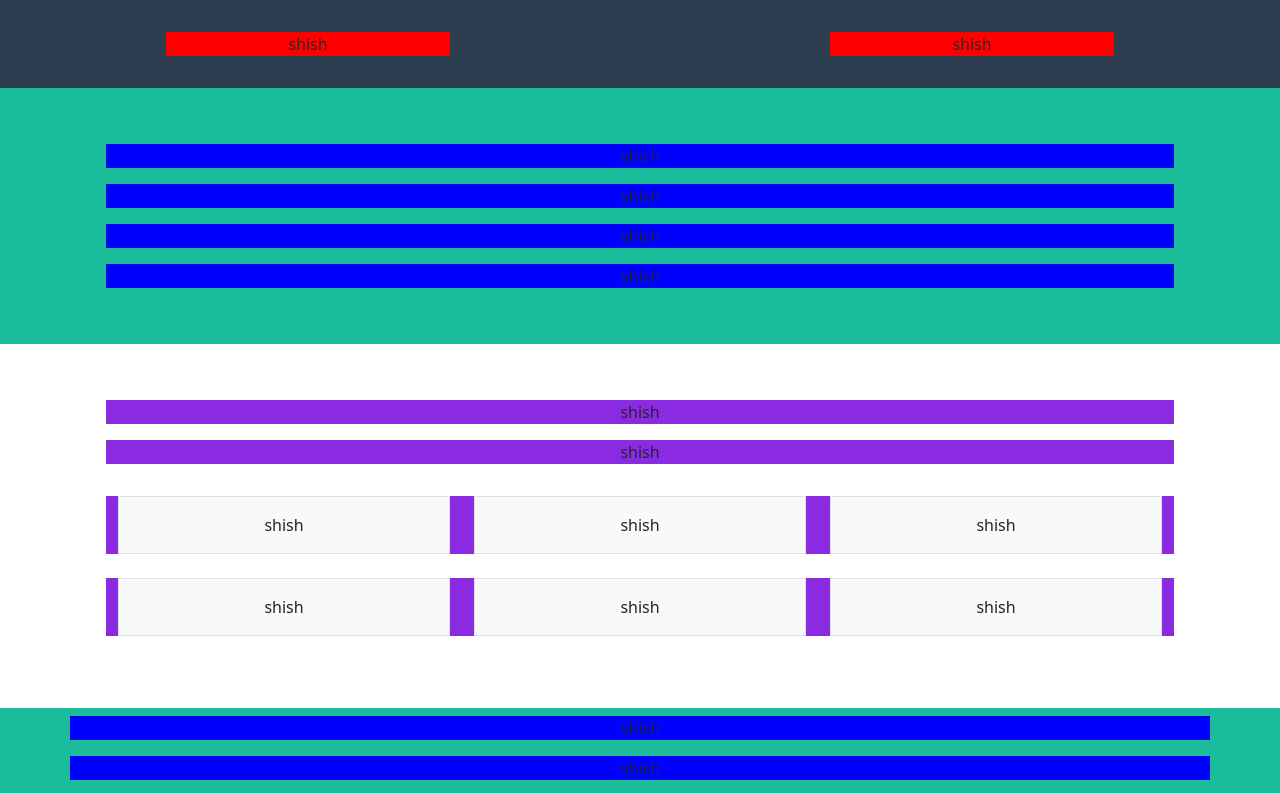
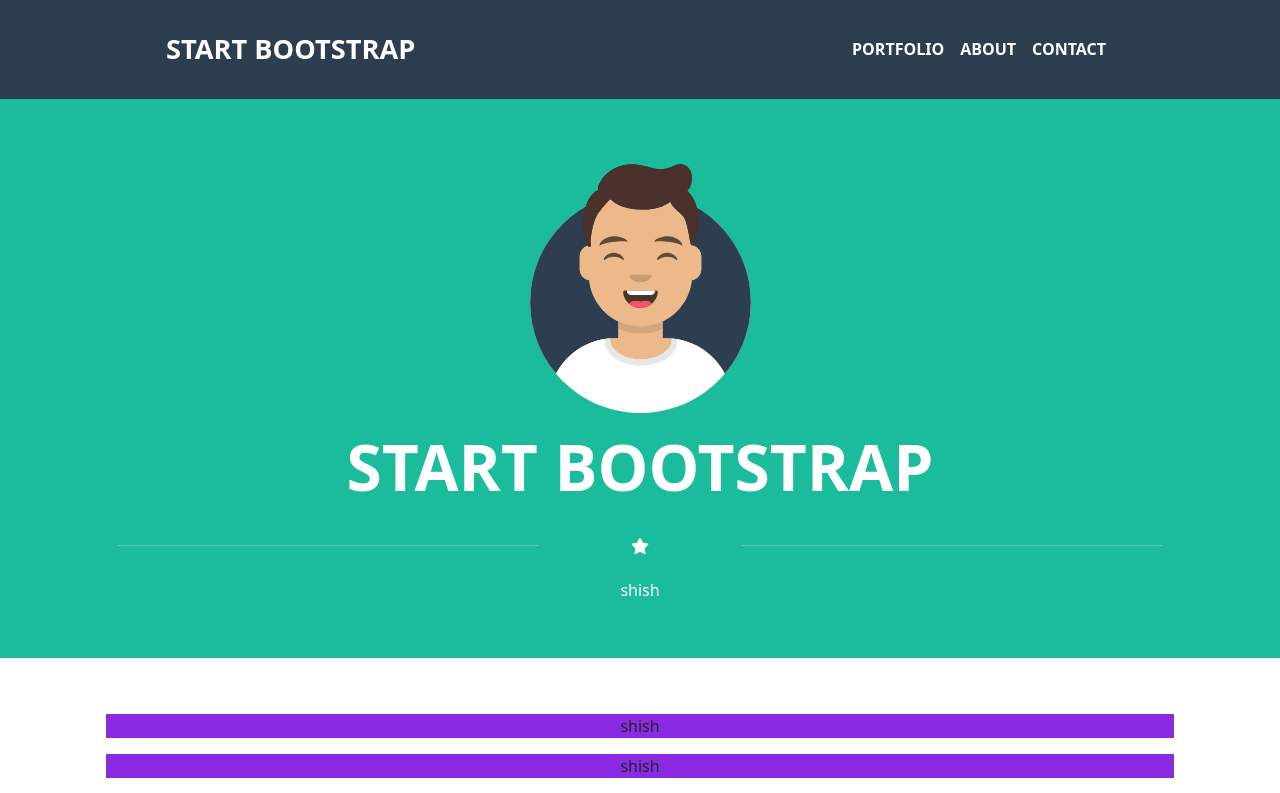
Before and after one commit to AnielloPiscopo/html-css-bootstrap-freelancer, a plain HTML site: page index.html in a window 1280 px wide. Shown: the top 793 px of the page. Drawn offline with nearby package versions, Linux system fonts and the light colour scheme.

Commit message:
Modified the navbar and the jumbodron

```diff
--- a/css/style.css
+++ b/css/style.css
@@ -1,9 +1,5 @@
 /* !-------------------------------------------------------------------
 MOMENTANEAL STYLES */
-header .logo-container,
-header ul{
-    background-color: red !important;
-}
 
 #jumbodron [class*='col'],
 #about [class*='col']{
@@ -35,6 +31,8 @@ GENERAL STYLE */
     --header-bg-color: #2c3e50;
     --jumbodron-bg-color: #1abc9c;
     --footer-utilities-bg-color:#3a546d;
+    --secondary-text-color: white;
+    --main-text-color:black;
 }
 
 
@@ -46,7 +44,7 @@ GENERAL STYLE */
 /* * CLASSES */
 
 /* ? COLORS */
-.bg-color-green{
+.my-bg-color-green{
     background-color: var(--jumbodron-bg-color);
 }
 
@@ -59,12 +57,30 @@ SPECIFIC STYLES */
 
 /* * HEADER */
 header{
+    color: var(--secondary-text-color);
     background-color: var(--header-bg-color);
 }
 
+header nav .my-nav-link,
+header a{
+    color: var(--secondary-text-color);
+}
+
+header nav button span{
+    color: white;
+}
 
 
 /* * MAIN */
+
+/* ? JUMBOTRON */
+#jumbotron{
+    color: var(--secondary-text-color);
+}
+
+#jumbotron .my-title{
+    font-size: 2.5rem;
+}
 
 
 
@@ -76,3 +92,53 @@ header{
 #copyright{
     background-color: var(--header-bg-color);
 }
+
+
+
+
+
+
+
+
+
+
+/* *------------------------------------------------------------------------------------------------------
+RESPONSIVENESS */
+
+/* * MD */
+@media screen and (min-width:768px){
+    /* * GENERAL STYLES */
+
+
+
+    /* * SPECIFIC STYLES */
+
+    /* ? HEADER */
+    header .my-logo{
+        font-size: 1.7rem !important;
+    }
+
+
+    /* ? MAIN */
+    #jumbotron .my-title{
+        font-size: 3rem;
+    }
+}
+
+
+
+
+
+/* * LG */
+@media screen and (min-width:992px){
+    /* * GENERAL STYLES */
+
+
+
+    /* * SPECIFIC STYLES */
+
+    /* ? MAIN */
+    #jumbotron .my-title{
+        font-size: 4rem;
+    }
+}
--- a/index.html
+++ b/index.html
@@ -33,39 +33,71 @@
     <body>
         <!-- * HEADER -->
         <header>
-            <!-- ? NAVBAR -->
-            <nav class="container-md py-3 px-5">
-                <div class="row align-items-center justify-content-between">
-                    <!-- * Logo -->
-                    <div class="col-6 col-md-5 col-lg-4">
-                        <div class="logo-container text-center d-block ms-md-5">shish</div>
-                    </div>
+            <!-- * NAVBAR -->
+            <nav class="navbar navbar-expand-md fw-bold text-uppercase py-4 px-3 px-md-5">
+                <div class="container-md justify-content-between px-lg-5">
+                    <!-- ? LOGO -->
+                    <a class="navbar-brand my-logo ms-lg-5" href="#">Start Bootstrap</a>
 
-                    <!-- * LIST -->
-                    <div class="col-1 offset-5 col-md-5 offset-md-0 col-lg-4">
-                        <ul class="text-center mt-3 p-0 me-md-5">shish</ul>
+
+                    <!-- ? MENU ICON-->
+                    <button class="navbar-toggler border-light" type="button" data-bs-toggle="collapse" data-bs-target="#navbarTogglerDemo03" aria-controls="navbarTogglerDemo03" aria-expanded="false" aria-label="Toggle navigation">
+                        <span class="navbar-toggler-icon"></span>
+                    </button>
+
+                    <!-- ? MENU -->
+                    <div class="collapse navbar-collapse me-lg-5" id="navbarTogglerDemo03">
+                        <ul class="navbar-nav me-auto align-self-md-end mb-2 mb-lg-0 w-100 justify-content-md-end">
+                            <li class="nav-item">
+                                <a class="nav-link my-nav-link" aria-current="page" href="#">Portfolio</a>
+                            </li>
+                            <li class="nav-item">
+                                <a class="nav-link my-nav-link" href="#">About</a>
+                            </li>
+                            <li class="nav-item">
+                                <a class="nav-link my-nav-link">Contact</a>
+                            </li>
+                        </ul>
                     </div>
                 </div>
-            </nav>
+              </nav>
         </header>
 
 
 
         <!-- * MAIN -->
         <main>
-            <!-- ? JUMBODRON SECTION -->
-            <section id="jumbodron" class="bg-color-green">
+            <!-- ? JUMBOTRON SECTION -->
+            <section id="jumbotron" class="my-bg-color-green">
                 <div class="container-md p-5 text-center">
-                    <div class="row py-2">
-                        <div class="col-12">shsih</div>
+                    <!-- ? Avatar IMG -->
+                    <div class="row py-2 justify-content-center">
+                        <div class="col-7 col-md-6 col-lg-3">
+                            <div class="img-container">
+                                <img src="assets/img/avatar.svg" alt="avatar in svg format img">
+                            </div>
+                        </div>
                     </div>
 
-                    <div class="row py-2">
-                        <div class="col-12">shish</div>
+                    <!-- ? Title -->
+                    <div class="row py-2 justify-content-center">
+                        <div class="col-12">
+                            <h1 class="my-title text-uppercase fw-bold">Start Bootstrap</h1>
+                        </div>
                     </div>
 
-                    <div class="row py-2">
-                        <div class="col-12">shish</div>
+
+                    <!-- ? Icon -->
+                    <div class="row py-2 align-items-center justify-content-center">
+                        <div class="col-5">
+                            <hr>
+                        </div>
+                        <div class="col-2">
+                            <i class="fa-solid fa-star icon"></i>
+                        </div>
+                        <div class="col-5">
+                            <hr>
+                        </div>
                     </div>
 
                     <div class="row py-2">
@@ -128,7 +160,7 @@
 
 
             <!-- ? ABOUT SECTION -->
-            <section id="about" class="bg-color-green">
+            <section id="about" class="my-bg-color-green">
                 <div class="container-md p5">
                     <div class="row py-2 text-center">
                         <div class="col-12">shish</div>
@@ -189,5 +221,18 @@
                 </div>
             </section>
         </footer>
+
+
+
+
+
+
+
+
+
+
+        <!-- * JS -->
+        <script src="https://cdn.jsdelivr.net/npm/@popperjs/core@2.11.6/dist/umd/popper.min.js" integrity="sha384-oBqDVmMz9ATKxIep9tiCxS/Z9fNfEXiDAYTujMAeBAsjFuCZSmKbSSUnQlmh/jp3" crossorigin="anonymous"></script>
+        <script src="https://cdn.jsdelivr.net/npm/bootstrap@5.2.2/dist/js/bootstrap.min.js" integrity="sha384-IDwe1+LCz02ROU9k972gdyvl+AESN10+x7tBKgc9I5HFtuNz0wWnPclzo6p9vxnk" crossorigin="anonymous"></script>
     </body>
 </html>
```
